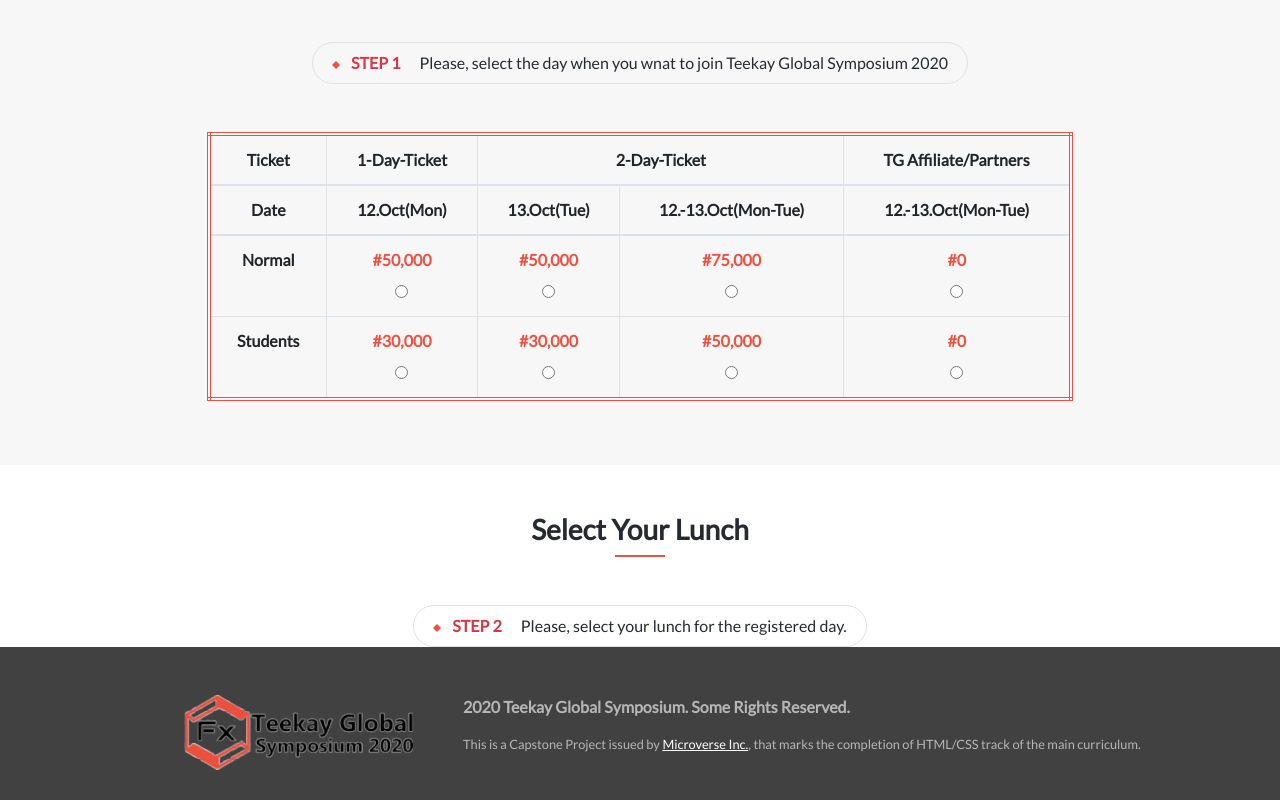
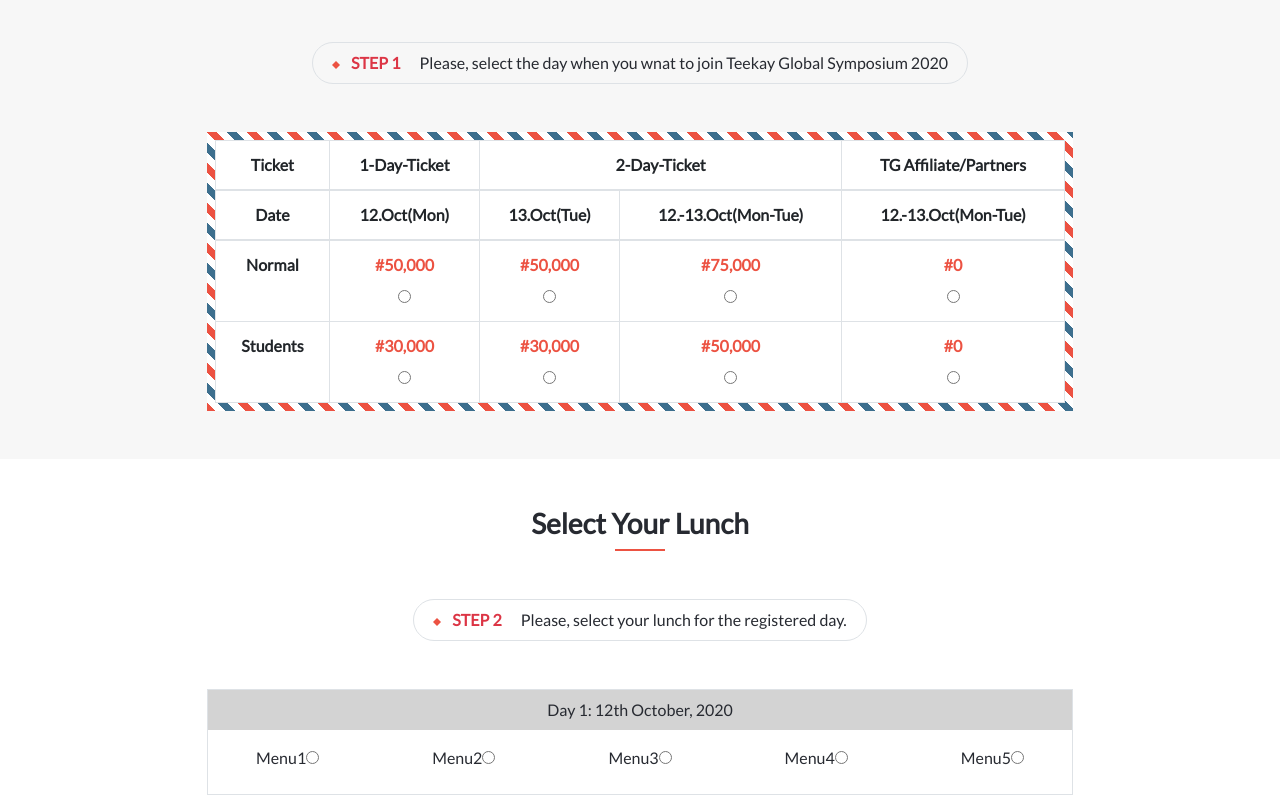
Before and after one commit to teekaytech/HTML-CSS-capstone-project, a plain HTML site: page pages/tickets.html in a window 1280 px wide. Shown: the part 220-1020 px from the top of the page. Drawn offline with nearby package versions, Linux system fonts and the light colour scheme.

Commit message:
Add contents to lunch section

```diff
--- a/assets/css/main.css
+++ b/assets/css/main.css
@@ -183,13 +183,18 @@ a {
   width: 70%;
 }
 
+.stripe-back {
+  background-image: linear-gradient(45deg, #ec5242 12.50%, #fff 12.50%, #fff 25%, #3D6F8E 25%, #3D6F8E 37.50%, #fff 37.50%, #fff 50%, #ec5242 50%, #ec5242 62.50%, #fff 62.50%, #fff 75%, #3D6F8E 75%, #3D6F8E 87.50%, #fff 87.50%, #fff 100%);
+  background-size: 40.00px 40.00px;
+}
+
 .rad {
   color: var(--textColor);
   font-weight: bold;
 }
 
-.table {
-  border: 4px double var(--textColor);
+.lunch-head {
+  background: var(--others);
 }
 
 .rounded-header {
--- a/pages/tickets.html
+++ b/pages/tickets.html
@@ -77,7 +77,8 @@
           </span>
           <span>Please, select the day when you wnat to join Teekay Global Symposium 2020</span>
         </div>
-        <table class="table table-bordered mt-5">
+        <div class="p-2 stripe-back mt-5 mb-0">
+          <table class="table table-bordered bg-white m-0 p-0">
             <thead>
               <tr>
                 <th scope="col">Ticket</th>
@@ -135,18 +136,40 @@
             </tbody>
           </table>
         </div>
+
+      </div>
     </section>
 
     <section class="featured-speakers bg-white text-center">
       <h3 class="pt-5 px-5 font-weight-bolder">Select Your Lunch</h3>
       <hr class="under-line">
-      <div class="container">
-        <div class="border rounded-pill py-2 mt-5 rounded-header">
+      <div class="container tickets">
+        <div class="border rounded-pill py-2 my-5 rounded-header">
           <span class="mr-3 text-danger font-weight-bold">
             <img src="../assets/img/icons8-rhombus-16.png" alt="bullet" class="bullet-img mr-2">
             STEP 2
           </span>
           <span>Please, select your lunch for the registered day.</span>
+        </div>
+        <div class="border mb-5">
+          <div class="p-2 lunch-head">Day 1: 12th October, 2020</div>
+          <div class="d-flex justify-content-between align-items-baseline px-5 pt-3">
+            <p>
+              <label for="menu1">Menu1</label><input type="radio" name="menu001" id="menu1">
+            </p>
+            <p>
+              <label for="menu2">Menu2</label><input type="radio" name="menu001" id="menu2">
+            </p>
+            <p>
+              <label for="menu3">Menu3</label><input type="radio" name="menu001" id="menu3">
+            </p>
+            <p>
+              <label for="menu4">Menu4</label><input type="radio" name="menu001" id="menu4">
+            </p>
+            <p>
+              <label for="menu5">Menu5</label><input type="radio" name="menu001" id="menu5">
+            </p>
+          </div>
         </div>
       </div>
 
```
Lines whose indentation alone changed are shown as unchanged.
